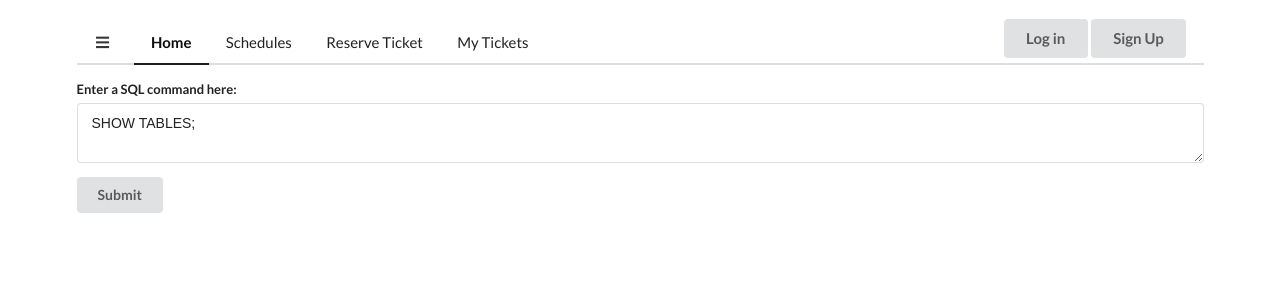
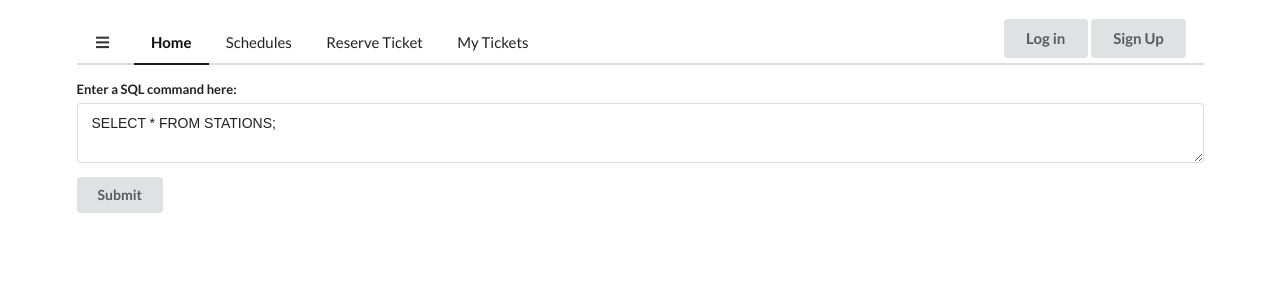
Before and after one commit to jamesw8/RailroadSystem, a Flask app: page / in a window 1280 px wide. Shown: the top 300 px of the page. Run offline with Flask 2, Linux system fonts and the light colour scheme; some libraries are stand-ins or nearby versions.

```diff
--- a/templates/index.html
+++ b/templates/index.html
@@ -4,7 +4,7 @@
 		<div class="ui container form">
 			<div class="field">
 				<label>Enter a SQL command here:</label>
-				<textarea rows="2" cols="5" name="command" placeholder="SQL command here." required>SHOW TABLES;</textarea>
+				<textarea rows="2" cols="5" name="command" placeholder="SQL command here." required>SELECT * FROM STATIONS;</textarea>
 			</div>
 			<input class="ui button" type="submit" value="Submit" />
 		</div>
```
